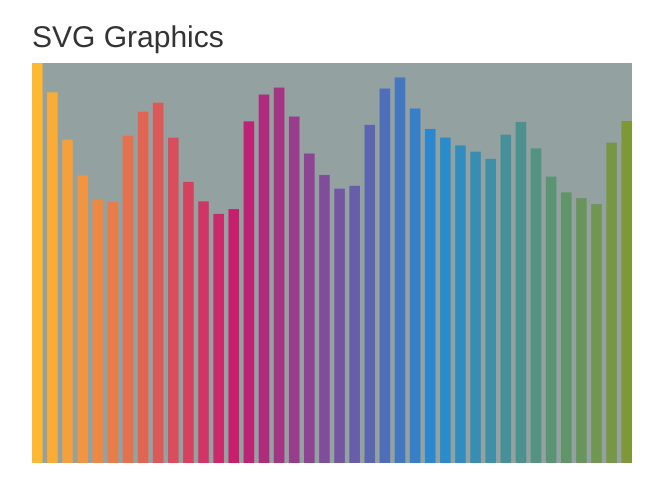
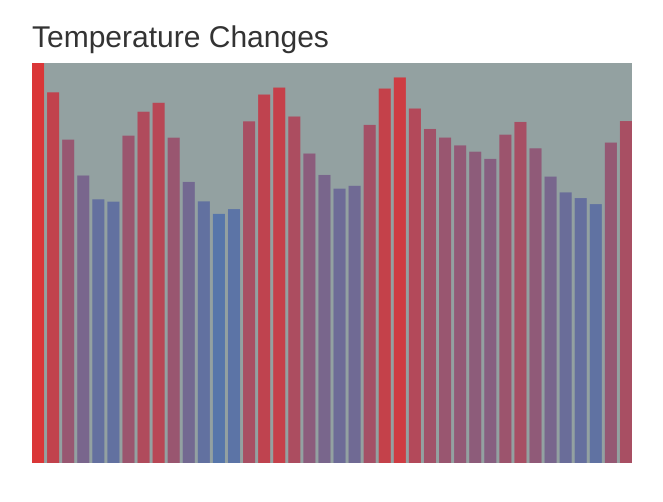
Before and after one commit to SaikiranHegde/D3js, a website: page src/index.html in a window 1280 px wide. Shown: the whole page, without its empty margins (38-701 px from the left). Drawn offline with nearby package versions, Linux system fonts and the light colour scheme.

Commit message:
Added Color and Temperature Enhancements

```diff
--- a/src/index.html
+++ b/src/index.html
@@ -12,7 +12,7 @@
 
     <div class="container">
 
-      <h2>SVG Graphics</h2>
+      <h2>Temperature Changes</h2>
 
       <div id="viz">
 
--- a/src/js/script.js
+++ b/src/js/script.js
@@ -1,7 +1,7 @@
 d3.json('../data/forecast.json', (data) => {
     let temperatures = [];
     let color;
-    const height = 400, width = 600, barWidth = 50, barOffset = 5;
+    const height = 400, width = 600;
 
     for (let i = 0; i < data.list.length; i++) {
         temperatures.push(data.list[i].main.temp);
@@ -13,12 +13,14 @@ d3.json('../data/forecast.json', (data) => {
 
     let xScale = d3.scaleBand()
         .domain(temperatures)
-        .paddingInner(.3)
+        .paddingInner(.2)
         .range([0, width]);
 
+    let maxTemperature = d3.max(temperatures);
+
     let colors = d3.scaleLinear()
-        .domain([0, temperatures.length * .33, temperatures.length * .66, temperatures.length])
-        .range(['#FFB832', '#C61C6F', '#268BD2', '#85992C']);
+        .domain([0, (maxTemperature * .5), (maxTemperature)])
+        .range(['#FFFFFF', '#2D8BCF', '#DA3637']);
 
     let tooltip = d3.select('body')
         .append('div')
@@ -35,9 +37,7 @@ d3.json('../data/forecast.json', (data) => {
         .selectAll('rect').data(temperatures)
         .enter()
         .append('rect')
-        .attr('fill', (d, i) => {
-            return colors(i);
-        })
+        .attr('fill', colors)
         .attr('width', (d) => {
             return xScale.bandwidth();
         })
@@ -51,7 +51,9 @@ d3.json('../data/forecast.json', (data) => {
                 .duration(200)
                 .style('opacity', .9);
 
-            tooltip.html(d)
+            tooltip.html(
+                '<div style="font-size: 2rem; font-weight: bold">' + d + '&deg;</div>'
+                )
                 .style('left', (d3.event.pageX - 35) + 'px')
                 .style('top', (d3.event.pageY - 30) + 'px');
 
```
